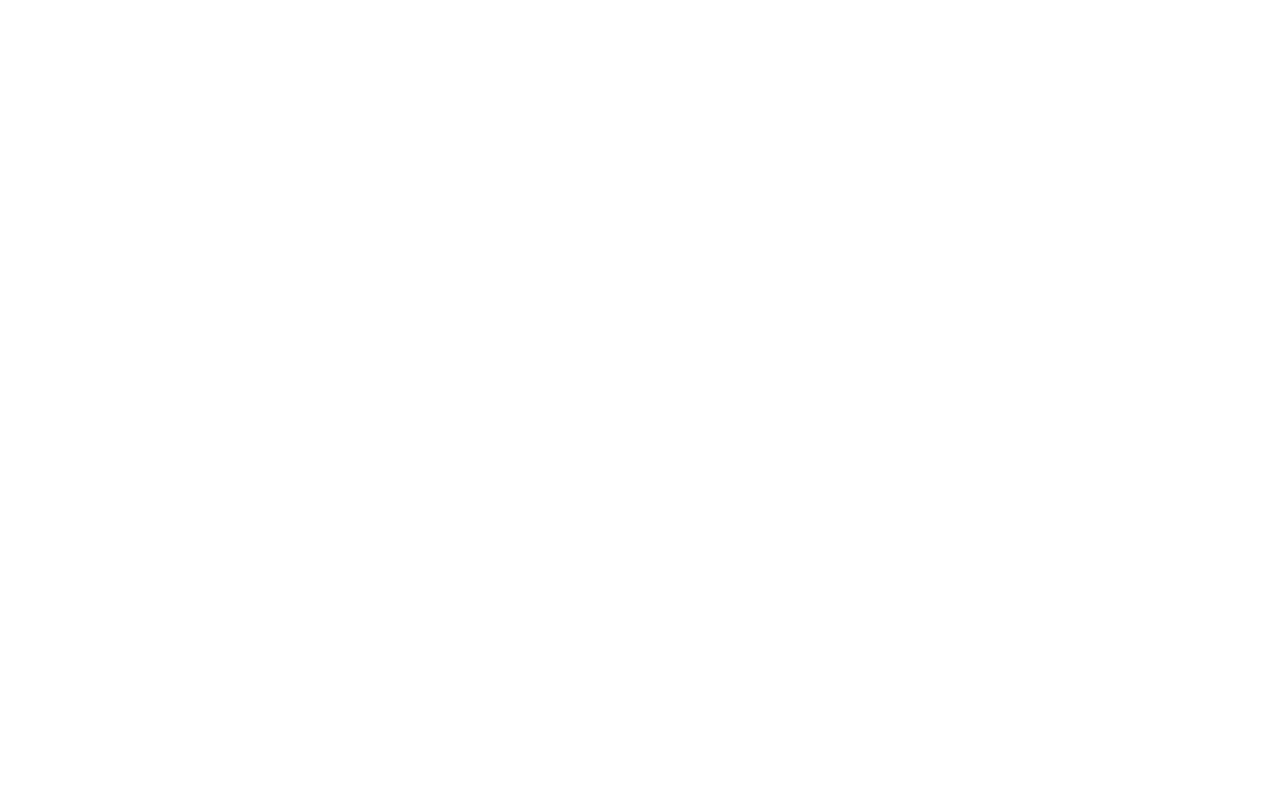
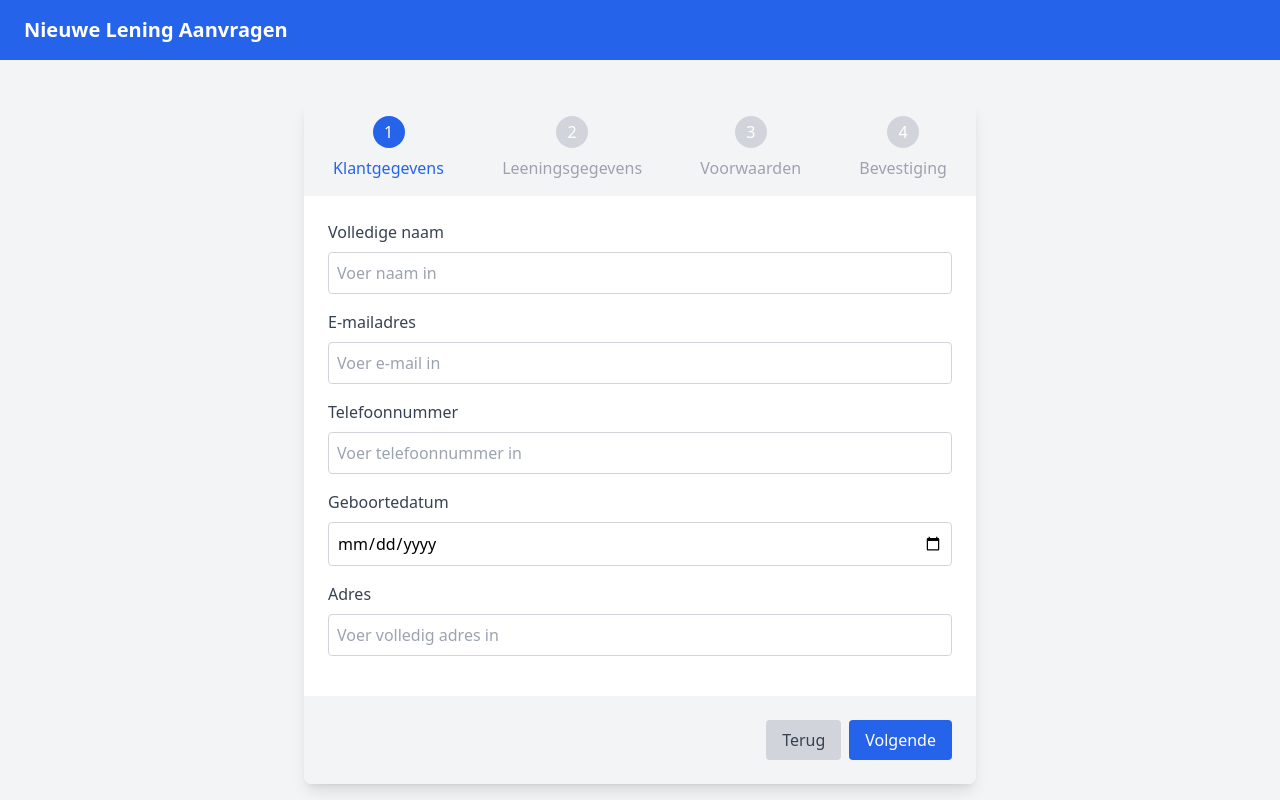
Before and after one commit to AryanBh18/LoanMananger, a PHP site: page /leningen.php in a window 1280 px wide. Before the commit the page is empty. Run offline with PHP 8.4, Linux system fonts and the light colour scheme; some libraries are stand-ins or nearby versions.

Commit message:
Leningen Add a

```diff
--- a/public/index.php
+++ b/public/index.php
@@ -158,7 +158,7 @@
                     </select>
                 </div>
             </div>
-            <button class="btn btn-primary">+ Nieuwe Lening</button>
+            <a href="../public/leningen.php" class="btn btn-primary">+ Nieuwe Lening</a>
         </div>
         <div class="card">
             <div class="card-body">
--- a/public/leningen.php
+++ b/public/leningen.php
@@ -0,0 +1,57 @@
+<html>
+<head>
+    <title>Nieuwe Lening Aanvragen</title>
+    <script src="https://cdn.tailwindcss.com"></script>
+</head>
+<body class="bg-gray-100">
+    <header class="bg-blue-600 text-white py-4 px-6 text-xl font-semibold">
+        Nieuwe Lening Aanvragen
+    </header>
+    <div class="max-w-2xl mx-auto mt-10 bg-white rounded-lg shadow-lg overflow-hidden">
+        <div class="flex justify-around bg-gray-100 py-4">
+            <div class="text-center text-blue-600">
+                <div class="w-8 h-8 bg-blue-600 text-white rounded-full mx-auto flex items-center justify-center mb-2">1</div>
+                <div>Klantgegevens</div>
+            </div>
+            <div class="text-center text-gray-400">
+                <div class="w-8 h-8 bg-gray-300 text-white rounded-full mx-auto flex items-center justify-center mb-2">2</div>
+                <div>Leeningsgegevens</div>
+            </div>
+            <div class="text-center text-gray-400">
+                <div class="w-8 h-8 bg-gray-300 text-white rounded-full mx-auto flex items-center justify-center mb-2">3</div>
+                <div>Voorwaarden</div>
+            </div>
+            <div class="text-center text-gray-400">
+                <div class="w-8 h-8 bg-gray-300 text-white rounded-full mx-auto flex items-center justify-center mb-2">4</div>
+                <div>Bevestiging</div>
+            </div>
+        </div>
+        <div class="p-6">
+            <div class="mb-4">
+                <label for="name" class="block text-gray-700">Volledige naam</label>
+                <input type="text" id="name" placeholder="Voer naam in" class="w-full mt-2 p-2 border border-gray-300 rounded">
+            </div>
+            <div class="mb-4">
+                <label for="email" class="block text-gray-700">E-mailadres</label>
+                <input type="email" id="email" placeholder="Voer e-mail in" class="w-full mt-2 p-2 border border-gray-300 rounded">
+            </div>
+            <div class="mb-4">
+                <label for="phone" class="block text-gray-700">Telefoonnummer</label>
+                <input type="text" id="phone" placeholder="Voer telefoonnummer in" class="w-full mt-2 p-2 border border-gray-300 rounded">
+            </div>
+            <div class="mb-4">
+                <label for="dob" class="block text-gray-700">Geboortedatum</label>
+                <input type="date" id="dob" placeholder="DD-MM-JJJJ" class="w-full mt-2 p-2 border border-gray-300 rounded">
+            </div>
+            <div class="mb-4">
+                <label for="address" class="block text-gray-700">Adres</label>
+                <input type="text" id="address" placeholder="Voer volledig adres in" class="w-full mt-2 p-2 border border-gray-300 rounded">
+            </div>
+        </div>
+        <div class="flex justify-end p-6 bg-gray-100">
+            <button class="bg-gray-300 text-gray-700 px-4 py-2 rounded mr-2">Terug</button>
+            <button class="bg-blue-600 text-white px-4 py-2 rounded">Volgende</button>
+        </div>
+    </div>
+</body>
+</html>
```
Also changed, not shown: public/calculator.php (deleted), views/klantenForm.php (deleted), views/leningenForm.php (deleted).
